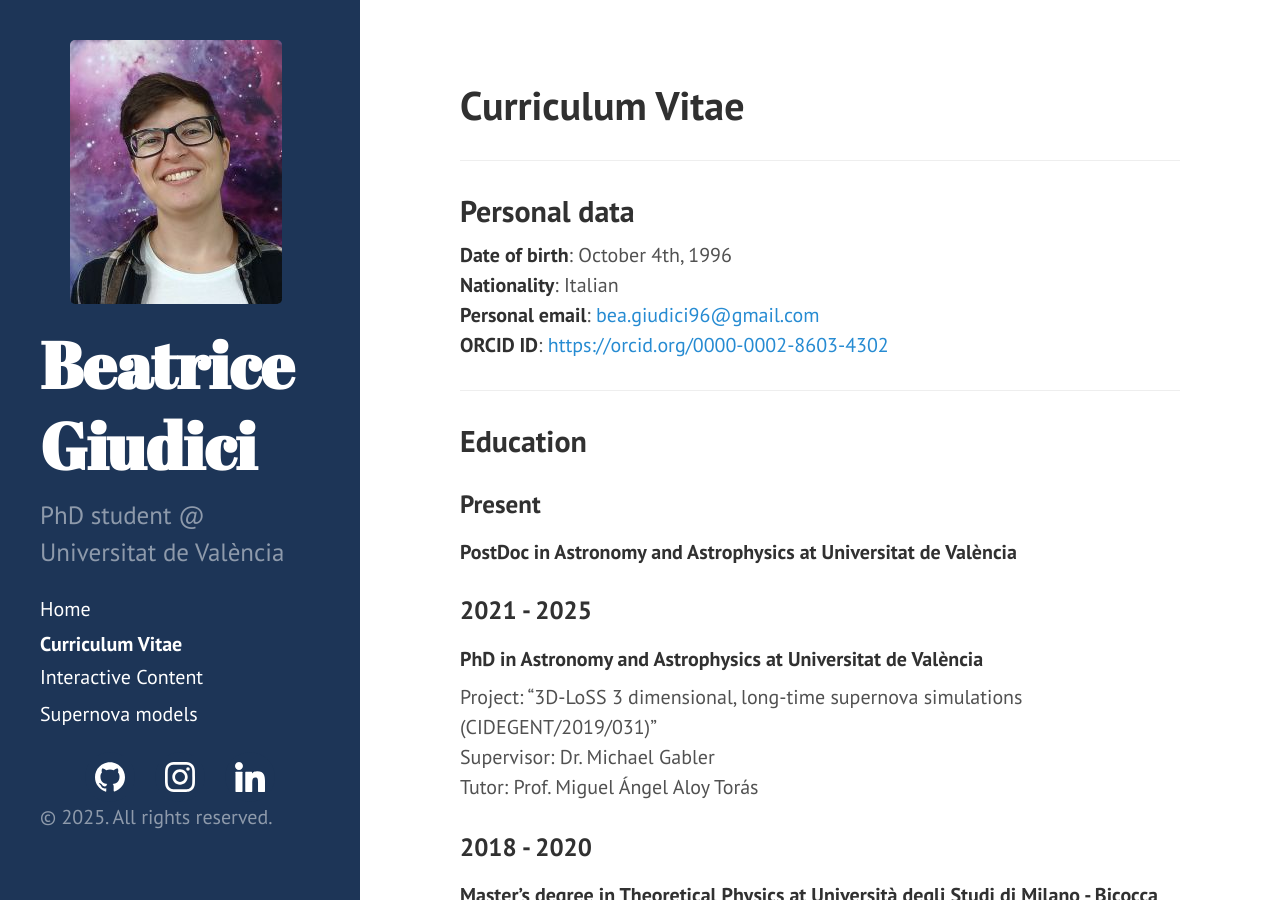
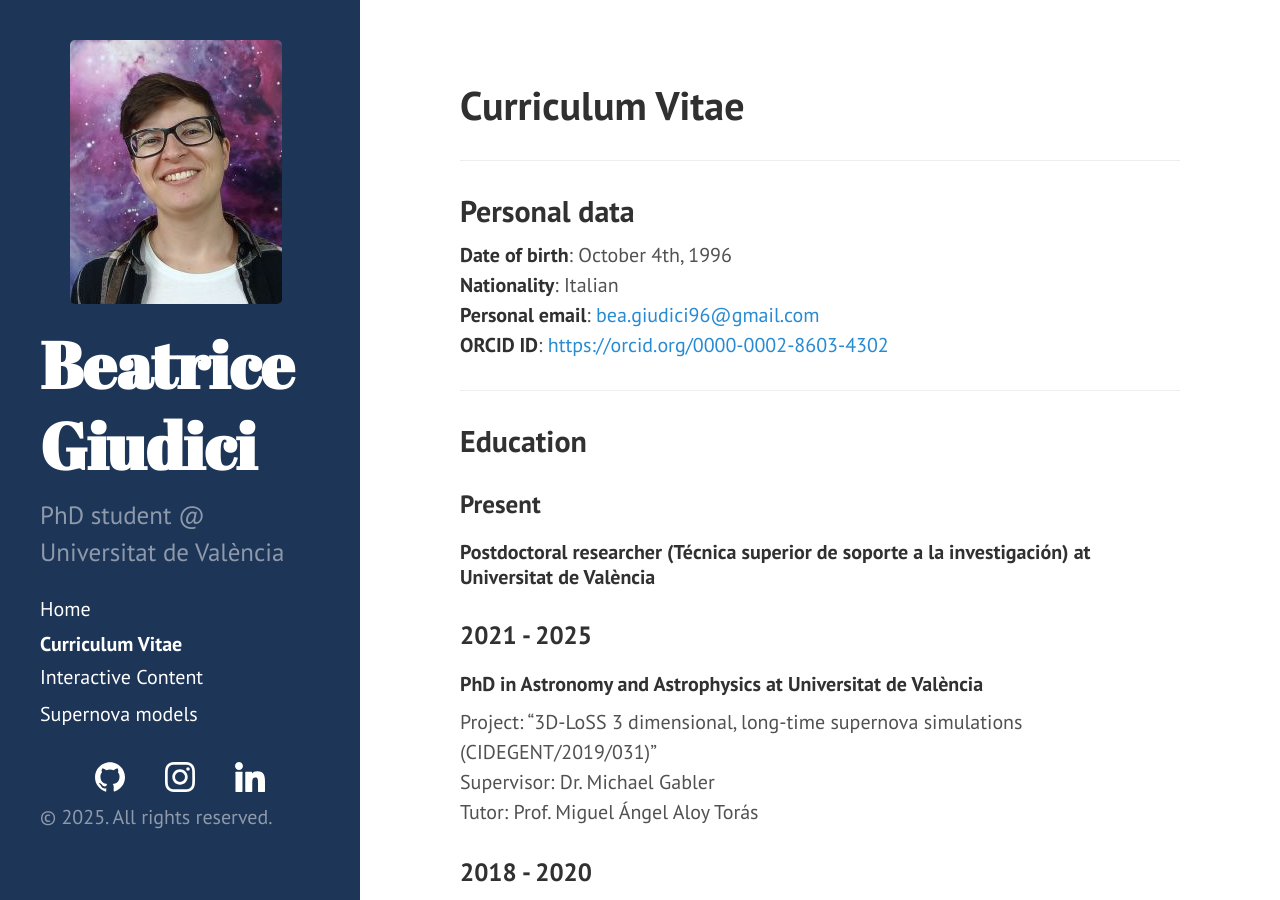
Before and after one commit to BeaGiudici/BeaGiudici.github.io, a Jekyll site: the page built from cv.md, in a window 1280 px wide and 900 px high. Built offline with Jekyll 4.4.1, drawn with Linux system fonts in a browser that asks for light colours.

Commit message:
Update cv.md

```diff
--- a/cv.md
+++ b/cv.md
@@ -17,7 +17,7 @@ title: Curriculum Vitae
 
 ### Present
 
-#### PostDoc in Astronomy and Astrophysics at Universitat de València
+#### Postdoctoral researcher (Técnica superior de soporte a la investigación) at Universitat de València
 
 ### 2021 - 2025
 
```
